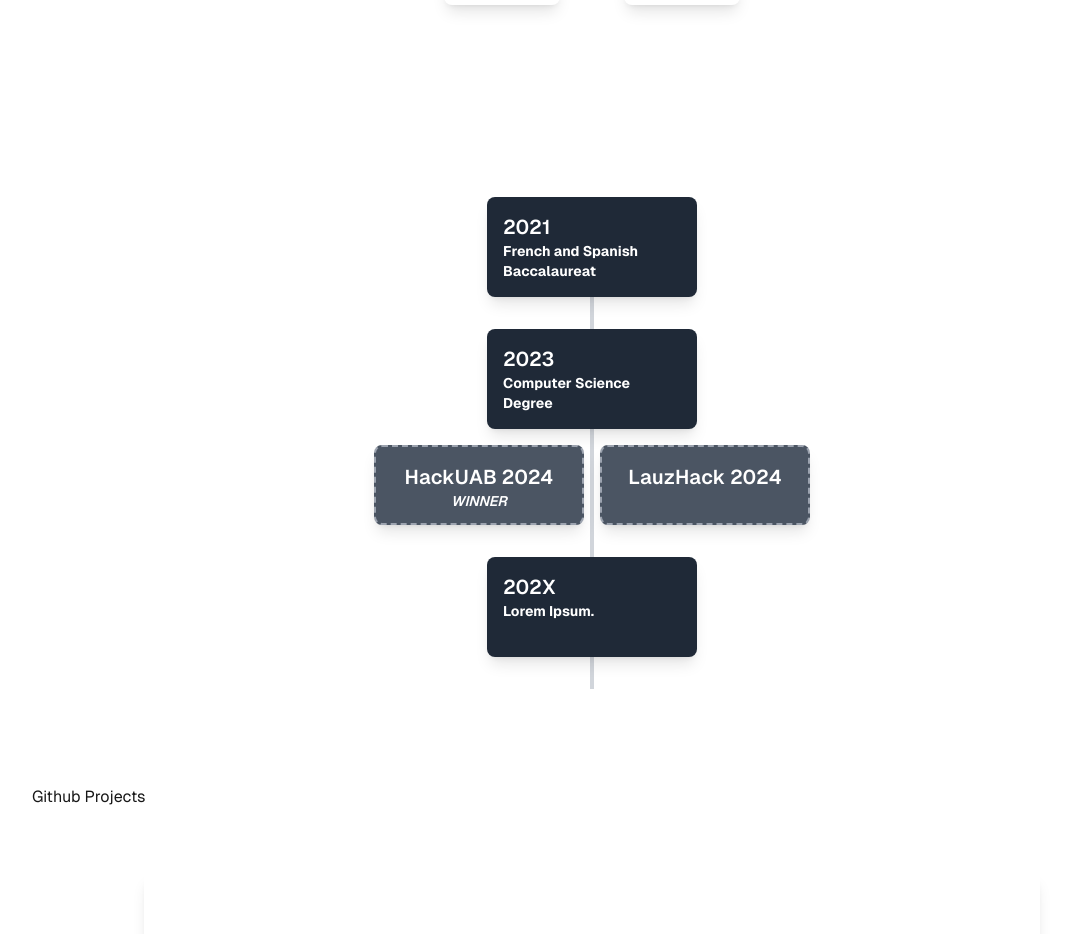
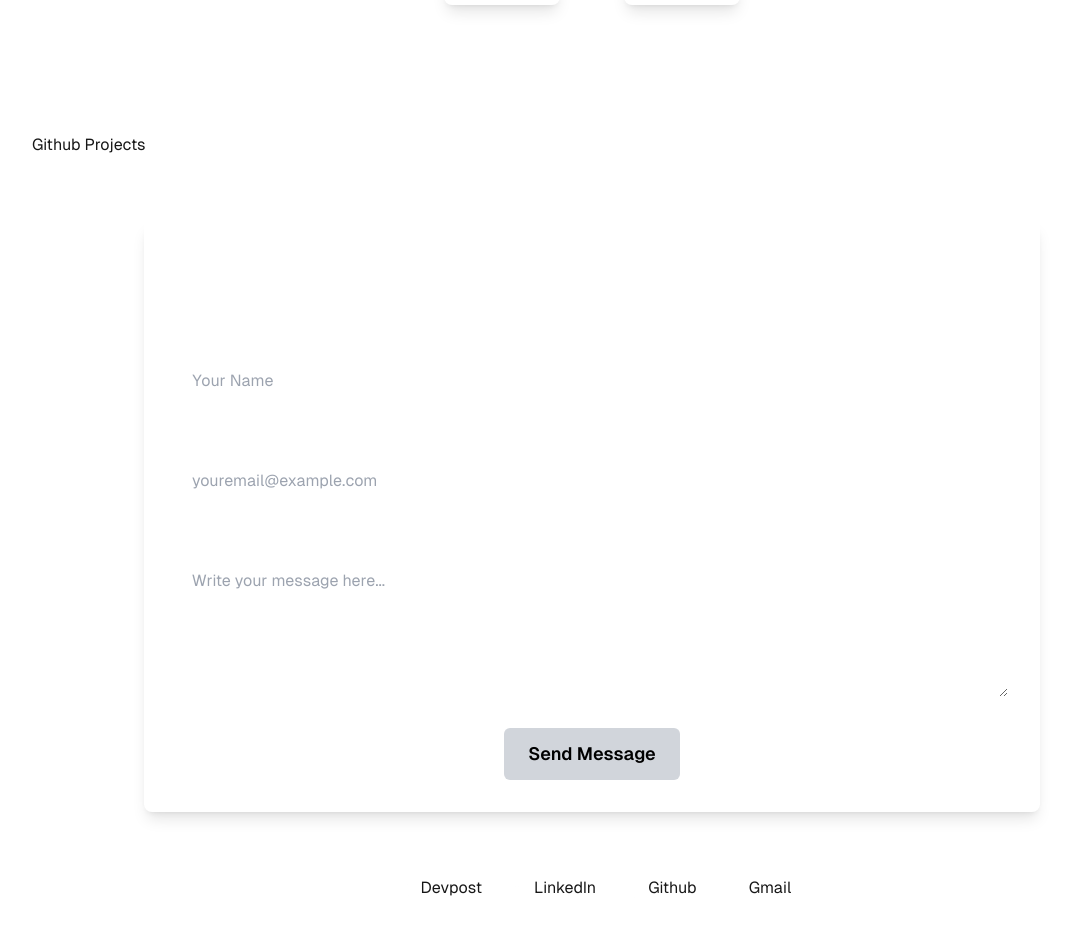
Before and after one commit to NatalyJaya/Portfolio, a Next.js app: page / in a window 1280 px wide. Shown: the part 1840-2774 px from the top of the page, without its empty margins (48-1117 px from the left). Built offline with nearby package versions, Linux system fonts and the light colour scheme.

Commit message:
trajectory enla duda

```diff
--- a/src/app/page.tsx
+++ b/src/app/page.tsx
@@ -30,14 +30,15 @@ export default function Home() {
               <Languages/>
           </section>
 
-          <section className="flex-grow">
+          {/* <section className="flex-grow">
               <Trajectory/>
           </section>
+            */}
 
           <section className="flex-grow">
           <Project/>
+          </section>
 
-          </section>
           <section className="flex-grow">
               <Mail/>
           </section>
```
